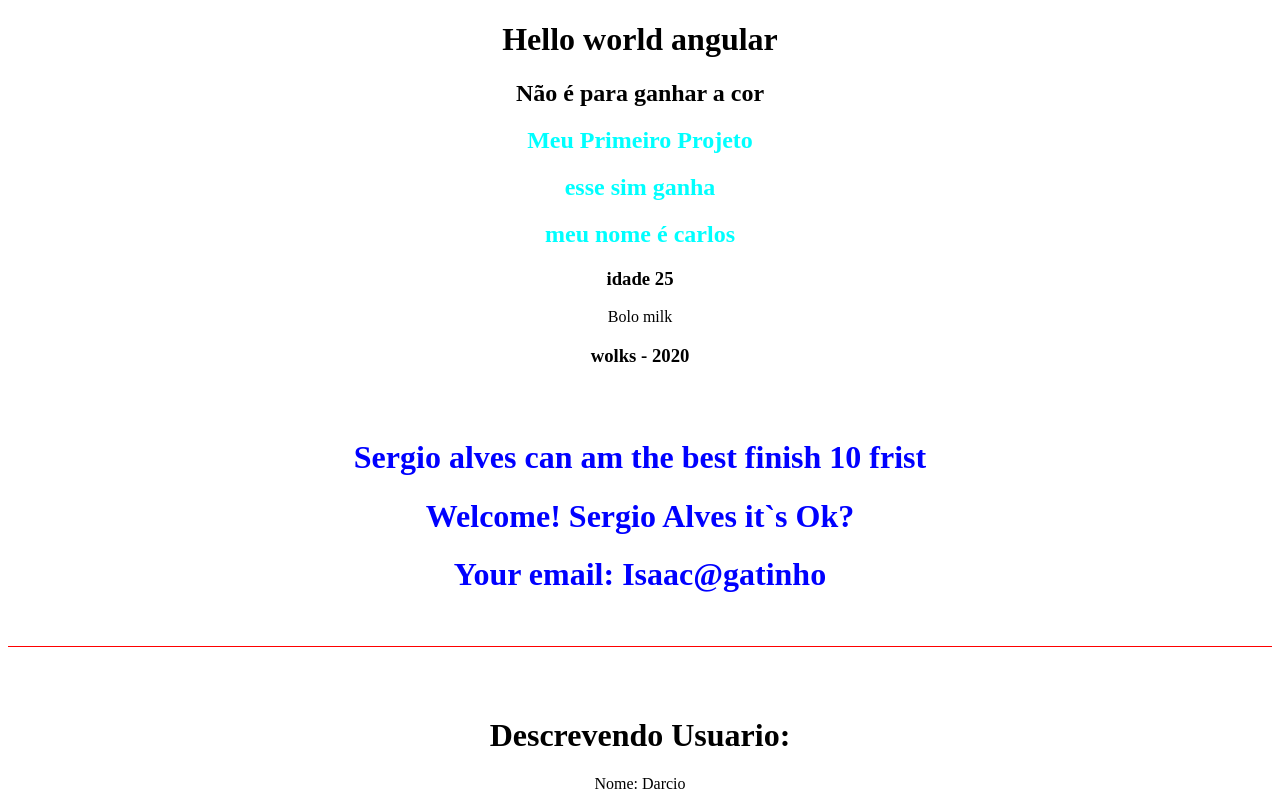
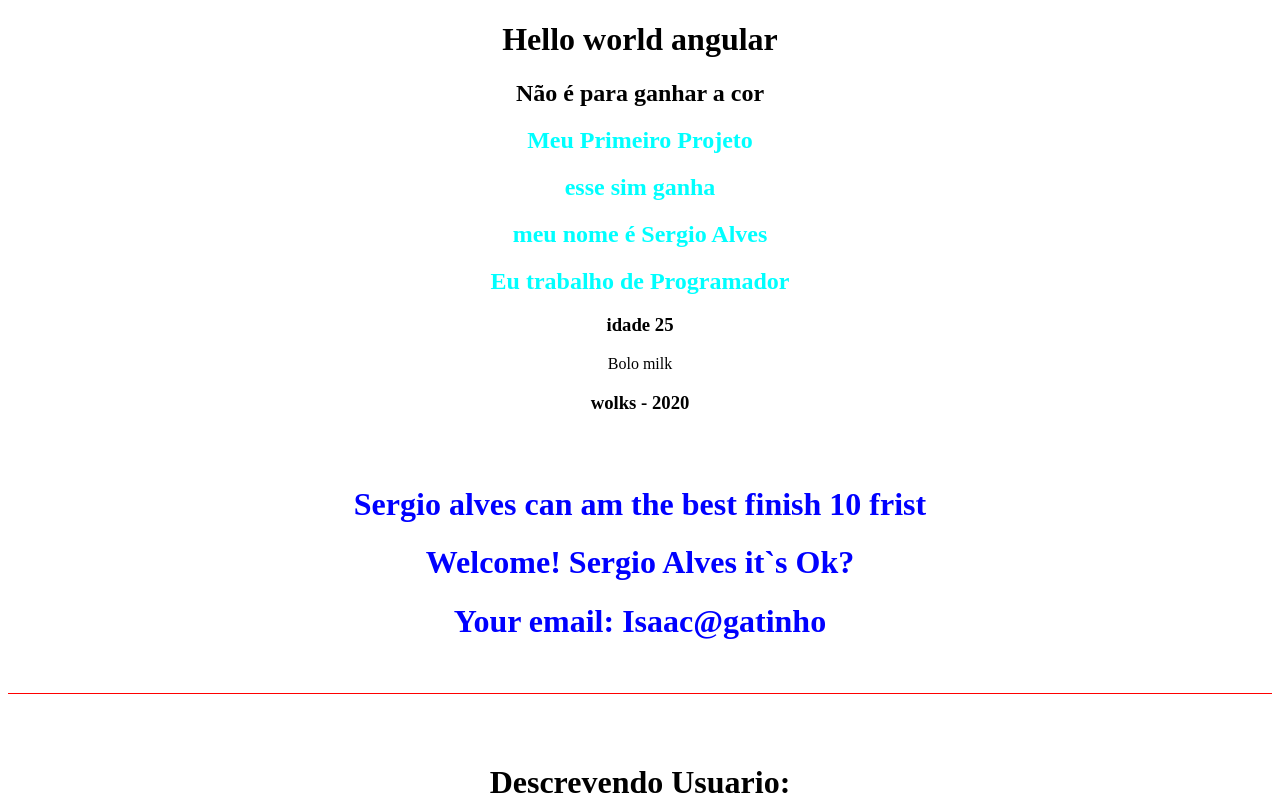
Before and after one commit to Sergio81alves/comeco-no-angular, an Angular app: page / in a window 1280 px wide. Shown: the top 800 px of the page. Built offline with nearby package versions, Linux system fonts and the light colour scheme.

Commit message:
atualizando um arquivo

```diff
--- a/src/app/components/first-component/first-component.component.html
+++ b/src/app/components/first-component/first-component.component.html
@@ -2,9 +2,9 @@
     <h2>Meu Primeiro Projeto</h2>
     <h2> esse sim ganha</h2>
     <h2> meu nome é {{nome}}</h2>
-
+    <h2>Eu trabalho de {{job}}</h2>
     <h3>idade {{age}}</h3>
-    <p>Bolo {{bolo[2]}}</p>
+    <p>Bolo {{ bolo[2] }}</p>
 
     <h3>{{carro.marca}} - {{carro.ano}}</h3>
 </div>
--- a/src/app/components/first-component/first-component.component.ts
+++ b/src/app/components/first-component/first-component.component.ts
@@ -6,8 +6,9 @@
   styleUrls: ['./first-component.component.css']
 })
 export class FirstComponentComponent implements OnInit {
-  nome: string="carlos"
+  nome: string="Sergio Alves"
   age: number= 25
+  job = "Programador"
   bolo=['farinha','acucar', 'milk']
 
   carro={
```
